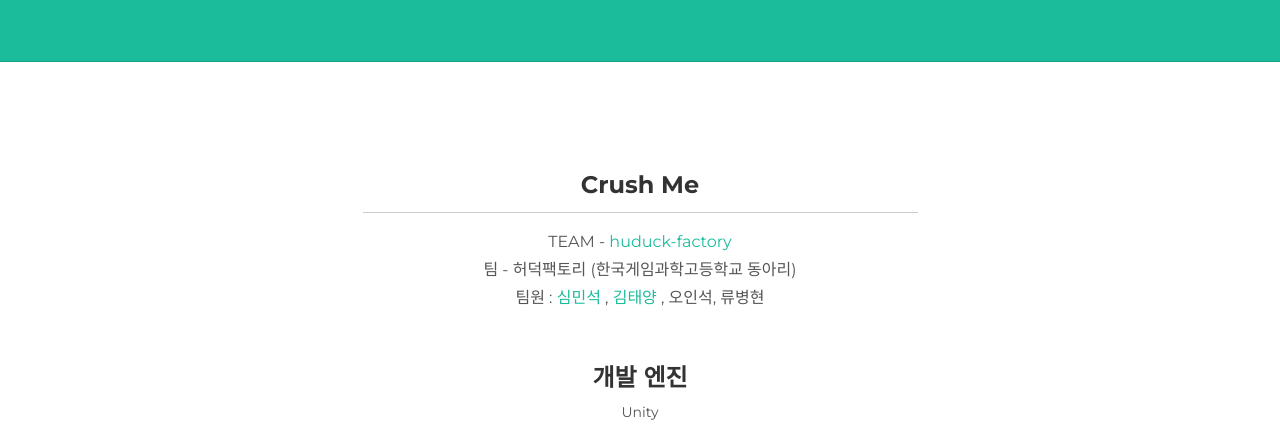
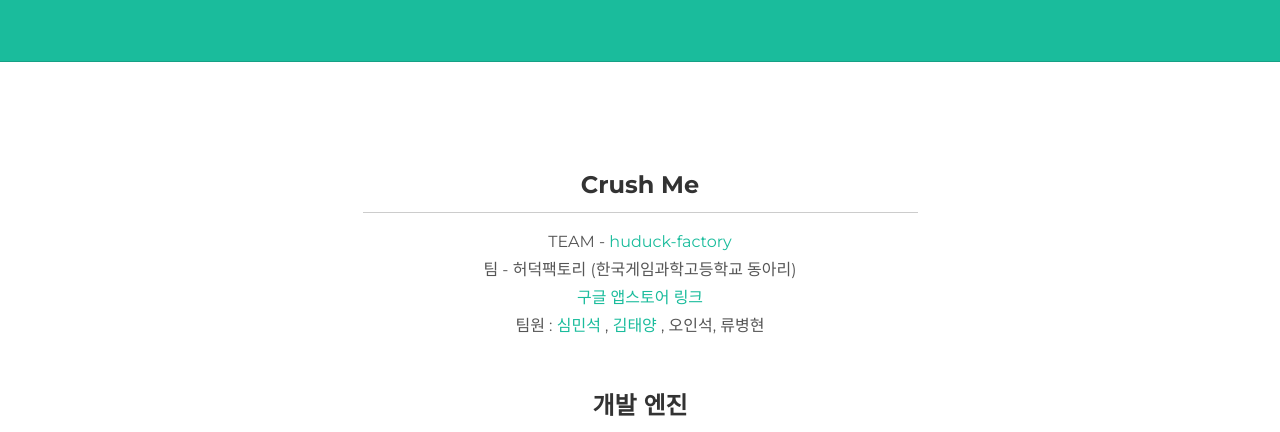
Before and after one commit to sunforest99/lazyevilsquid.github.io-before, a plain HTML site: page web/project/crushme.html in a window 1280 px wide. Shown: the part 129-561 px from the top of the page. Drawn offline with nearby package versions, Linux system fonts and the light colour scheme.

Commit message:
update crush me

```diff
--- a/web/project/crushme.html
+++ b/web/project/crushme.html
@@ -62,7 +62,9 @@
       <div class="col-lg-6 col-lg-offset-3 centered">
         <h3>Crush Me</h3>
         <hr>
-        <p>TEAM - <a href="https://github.com/huduck-factory"> huduck-factory </a> <br> 팀 - 허덕팩토리 (한국게임과학고등학교 동아리) <br>
+		<p>TEAM - <a href="https://github.com/huduck-factory"> huduck-factory </a> <br> 팀 - 허덕팩토리 (한국게임과학고등학교 동아리) <br>
+		<a herf="https://play.google.com/store/apps/details?id=com.HuduckFactory.Crush&hl=ko">구글 앱스토어 링크</a>
+		<br>
         팀원 : <a href="https://github.com/hhh57463">심민석</a> ,<a href="https://github.com/Lazyevilsquid"> 김태양 </a>, 오인석, 류병현 <br><br>
           <h3> 개발 엔진 </h3> Unity<br>
         </div>
@@ -73,7 +75,7 @@
         <p><img src="../../assets/img/portfolio/crushme/crushmegame.jpg" alt=""></p>
         <p>ps.모바일게임을 exe로 빌드해서 찍은 스샷입니다.</p>
         <p>
-           <bt>Client: <a href="https://github.com/huduck-factory/crush-me">huduck-factory/crush-me</a></bt> -
+          <bt>Client: <a href="https://github.com/huduck-factory/crush-me">huduck-factory/crush-me</a></bt> -
           <bt>Organization: <a href="https://github.com/huduck-factory">huduck-factory</a></bt> -
           <bt>Date: 11 Aug, 2017 (Latest commit)</bt>
         </p>
```
Also changed, not shown: assets/img/portfolio/1.jpg (deleted), assets/img/portfolio/2.jpg (deleted), assets/img/portfolio/3.jpg (deleted), assets/img/portfolio/port01.jpg (deleted), assets/img/portfolio/port02.jpg (deleted), assets/img/portfolio/port03.jpg (deleted), assets/img/portfolio/port04.jpg (deleted), assets/img/portfolio/port05.jpg (deleted), assets/img/portfolio/port06.jpg (deleted), 4 other files.
